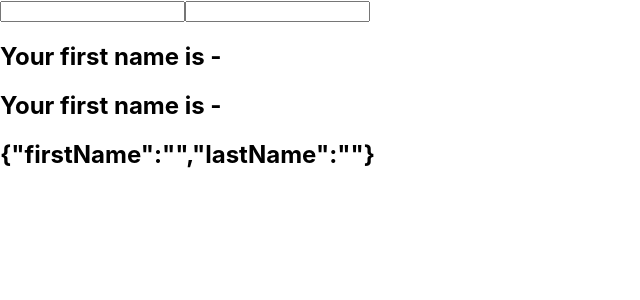
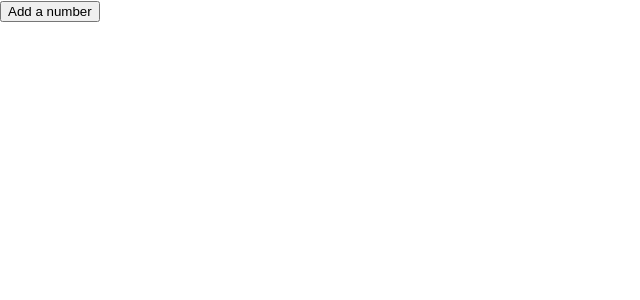
Before and after one commit to rishonkumar/React_Learning, a React (Create React App) app: page / in a window 1280 px wide. Shown: the top 300 px of the page, without its empty margins (0-640 px from the left). Built offline with nearby package versions, Linux system fonts and the light colour scheme.

Commit message:
Use state with array

```diff
--- a/src/App.js
+++ b/src/App.js
@@ -13,7 +13,9 @@
 import HookCounter from './components/HookCounter';
 import HookCounter2 from './components/HookCounter2';
 import HookCounter3 from './components/HookCounter3';
+import HookCounter4 from './components/HookCounter4';
 // import CHeader from './components/CHeder';
+
 
 // const name = <span>Hello react</span>
 
@@ -76,8 +78,8 @@
         {/* <HookCounter></HookCounter> */}
         {/* <HookCounter2></HookCounter2> */}
 
-        <HookCounter3></HookCounter3>
-
+        {/* <HookCounter3></HookCounter3> */}
+        <HookCounter4/>
       </div>
     )
   }
--- /dev/null
+++ b/src/components/HookCounter4.js
@@ -0,0 +1,28 @@
+import React from 'react'
+import { useState } from 'react'
+
+const HookCounter4 = () => {
+
+    // empty array
+    const [items,setItems] = useState([])
+
+    const addItem = () => {
+        setItems([...items,{
+            id : items.length,
+            value : Math.floor(Math.random() * 10) + 1
+        }])
+    }
+
+  return (
+    <div>
+        <button onClick={addItem}>Add a number </button>
+        <ul>
+            {
+                items.map(item => (<li key = {item.id}>{item.value}</li>))
+            }
+        </ul>
+    </div>
+  )
+}
+
+export default HookCounter4
```
